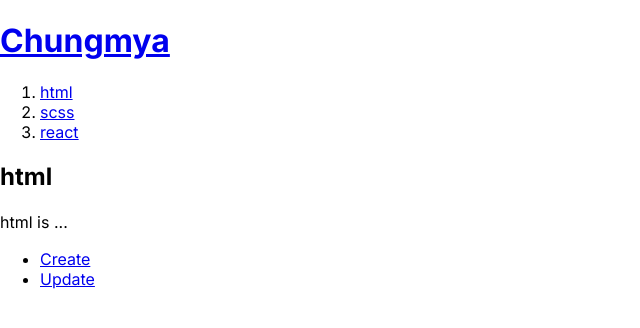
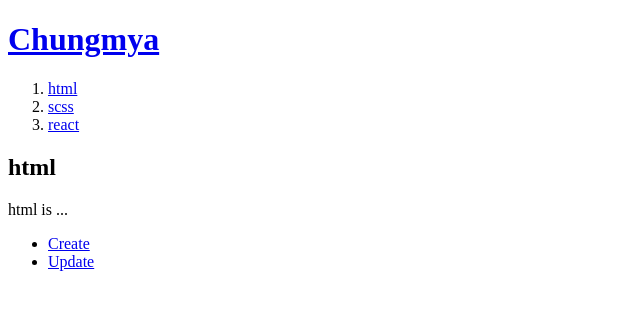
Before and after one commit to chungmya/Teamproject, a Next.js app in the folder react-storybook/: page / in a window 1280 px wide. Shown: the top 328 px of the page, without its empty margins (0-640 px from the left). Built offline with nearby package versions, Linux system fonts and the light colour scheme.

Commit message:
래액트 update

```diff
--- /dev/null
+++ b/react-storybook/app/layout.jsx
@@ -0,0 +1,7 @@
+export default function RootLayout({ children }) {
+  return (
+    <html lang="en">
+      <body>{children}</body>
+    </html>
+  );
+}
--- a/react-storybook/app/layout.tsx
+++ /dev/null
@@ -1,21 +0,0 @@
-// app/layout.tsx
-import "./globals.css";
-import { Inter } from "next/font/google";
-
-const inter = Inter({
-  subsets: ["latin"],
-});
-
-export default function RootLayout({
-  children,
-}: {
-  children: React.ReactNode;
-}) {
-  return (
-    <html lang="ko">
-      <body className={inter.className}>
-        {children}
-      </body>
-    </html>
-  );
-}
--- /dev/null
+++ b/react-storybook/app/page.jsx
@@ -0,0 +1,175 @@
+"use client";
+import { useState } from "react";
+import Header from "@/components/Header/Header";
+import Nav from "@/components/Header/Nav";
+import Article from "@/components/Contents/Article";
+
+export default function Home() {
+
+  const [topics, setTopics] = useState([
+    { id: 1, title: "html", body: "html is ..." },
+    { id: 2, title: "scss", body: "scss is ..." },
+    { id: 3, title: "react", body: "react is ..." },
+  ]);
+
+  const [nextId, setNextId] = useState(4);
+
+  const [selectedTopic, setSelectedTopic] = useState(topics[0] ?? null);
+
+
+  const [mode, setMode] = useState(selectedTopic ? "READ" : "WELCOME");
+
+  let content = null;
+
+
+  if (mode === "WELCOME" || selectedTopic === null) {
+    content = <Article title="welcome" body="Hello, WEB" />;
+  }
+
+  if (mode === "READ" && selectedTopic) {
+    content = <Article title={selectedTopic.title} body={selectedTopic.body} />;
+  }
+
+  if (mode === "CREATE") {
+    content = (
+      <Create
+        onCreate={(title, body) => {
+          const newTopic = { id: nextId, title, body };
+
+          const newTopics = [...topics];
+          newTopics.push(newTopic);
+          setTopics(newTopics);
+
+          setSelectedTopic(newTopic);
+          setNextId(nextId + 1);
+          setMode("READ");
+        }}
+      />
+    );
+  }
+
+  if (mode === "UPDATE" && selectedTopic) {
+    content = (
+      <Update
+        title={selectedTopic.title}
+        body={selectedTopic.body}
+        onUpdate={(title, body) => {
+
+          const newTopics = topics.map((t) =>
+            t.id === selectedTopic.id ? { ...t, title, body } : t
+          );
+          setTopics(newTopics);
+
+          setSelectedTopic({ ...selectedTopic, title, body });
+          setMode("READ");
+        }}
+      />
+    );
+  }
+
+  return (
+    <div>
+      <Header
+        title="Chungmya"
+        onChangeMode={() => {
+          setMode("WELCOME");
+          setSelectedTopic(null);
+        }}
+      />
+
+      <Nav
+        topics={topics}
+        onSelect={(topic) => {
+          setSelectedTopic(topic);
+          setMode("READ");
+        }}
+      />
+
+      {content}
+
+      <ul>
+        {mode !== "CREATE" && (
+          <li>
+            <a
+              href="/create"
+              onClick={(e) => {
+                e.preventDefault();
+                setMode("CREATE");
+              }}
+            >
+              Create
+            </a>
+          </li>
+        )}
+
+        {mode === "READ" && selectedTopic && (
+          <li>
+            <a
+              href="/update"
+              onClick={(e) => {
+                e.preventDefault();
+                setMode("UPDATE");
+              }}
+            >
+              Update
+            </a>
+          </li>
+        )}
+      </ul>
+    </div>
+  );
+}
+
+function Create({ onCreate }) {
+  return (
+    <article>
+      <h2>Create</h2>
+      <form
+        onSubmit={(e) => {
+          e.preventDefault();
+          const title = e.target.title.value;
+          const body = e.target.body.value;
+          onCreate(title, body);
+        }}
+      >
+        <p>
+          <input type="text" name="title" placeholder="title" />
+        </p>
+        <p>
+          <textarea name="body" placeholder="body" />
+        </p>
+        <p>
+          <button type="submit">Create</button>
+        </p>
+      </form>
+    </article>
+  );
+}
+
+
+function Update({ title: initTitle, body: initBody, onUpdate }) {
+  const [title, setTitle] = useState(initTitle);
+  const [body, setBody] = useState(initBody);
+
+  return (
+    <article>
+      <h2>Update</h2>
+      <form
+        onSubmit={(e) => {
+          e.preventDefault();
+          onUpdate(title, body);
+        }}
+      >
+        <p>
+          <input value={title} onChange={(e) => setTitle(e.target.value)} />
+        </p>
+        <p>
+          <textarea value={body} onChange={(e) => setBody(e.target.value)} />
+        </p>
+        <p>
+          <button type="submit">Update</button>
+        </p>
+      </form>
+    </article>
+  );
+}
--- a/react-storybook/app/page.tsx
+++ /dev/null
@@ -1,93 +0,0 @@
-"use client";
-import { useState } from "react";
-import Header from "@/components/Header/Header";
-import Nav from "@/components/Header/Nav";
-import Article from "@/components/Contents/Article";
-
-export default function Home() {
-
-  const [topics, setTopics] = useState<Topic[]>([
-    {id:1, title:'html', body:'html is ...'},
-    {id:2, title:'scss', body:'scss is ...'},
-    {id:3, title:'react', body:'reat is ...'},
-  ]);
-
-  const [nextId, setNextId] = useState(4);
-  const [selectedTopic, setSelectedTopic] = useState<Topic | null>(topics[0]);
-  const [isCreate, setIsCreate] = useState(false);
-
-  let content = null;
-  let contextControl = null;
-
-  if(isCreate){
-    content = <Create onCreate={(_title, _body)=>{
-      const newTopic = {id:nextId, title:_title, body:_body}
-      const newTopics = [...topics]
-      newTopics.push(newTopic);
-      setTopics(newTopics);
-
-      setSelectedTopic(newTopic);
-      setNextId(nextId + 1);
-      setIsCreate(false);
-    }}/>;
-  } else if (selectedTopic === null) {
-    content = <Article title="welcome" body="Hello, WEB" />
-  } else {
-    content = (
-      <Article
-        title={selectedTopic.title}
-        body={selectedTopic.body}
-       />
-    );
-    contextControl = <li><a href="/update/2">Update</a></li>
-  }
-
-  return (
-    <div>
-      <Header title="Chungmya" />
-
-      <Nav
-        topics={topics}
-        onSelect = {(topic: Topic) => {
-        setIsCreate(false);
-        setSelectedTopic(topic);
-      }}
-      />
-
-      {content}
-
-      <ul>
-        <li>
-          <a href="/create/1"
-              onClick={(e)=> {
-                e.preventDefault();
-                setIsCreate(true);
-              }}>
-          Create</a>
-        </li>
-        {contextControl}
-      </ul>
-
-    </div>
-  );
-
-
-  function Create(props) {
-    return (
-    <article>
-      <h2>Create</h2>
-      <form onSubmit={(e)=>{
-        e.preventDefault();
-        const title = e.target.title.value;
-        const body = e.target.body.value;
-        props.onCreate(title, body);
-      }}>
-        <p><input type="text" name="title" placeholder="title"/></p>
-        <p><textarea name="body" placeholder="body"></textarea></p>
-        <p><input type="submit" value="Create"></input></p>
-
-      </form>
-    </article>
-    )
-  }
-}
--- a/react-storybook/components/Contents/Article.tsx
+++ b/react-storybook/components/Contents/Article.jsx
@@ -1,11 +1,5 @@
 "use client";
-
-type ArtiProps = {
-  title:string,
-  body:string,
-}
-
-      export default function Article({title, body}: ArtiProps) {
+      export default function Article({title, body}) {
         return(
           <article>
             <h2>{title}</h2>
--- a/react-storybook/components/Header/Header.tsx
+++ b/react-storybook/components/Header/Header.jsx
@@ -1,17 +1,11 @@
 "use client";
 
-type HeaderProps = {
-  title: string;
-  onChangeMode: () => void;
-};
-
-
-export default function Header({title, onChangeMode} : HeaderProps) {
+export default function Header({title, onChangeMode}) {
   return (
       <header >
         <h1>
-					<a href="#" onClick={(event)=>{
-					event.preventDefault();
+					<a href="#" onClick={(e)=>{
+					e.preventDefault();
 					onChangeMode();
 				}}
 				>{title}</a>
--- a/react-storybook/components/Header/nav.tsx
+++ b/react-storybook/components/Header/Nav.jsx
@@ -1,10 +1,4 @@
 "use client";
-
-type Topic = {
-	id: number;
-	title: string;
-	body: string,
-}
 
 export default function Nav({topics, onSelect}) {
   return (
```
Also changed, not shown: react-storybook/app/todolist/TodoBoard.jsx (renamed from react-storybook/app/todolist/TodoBoard.tsx), react-storybook/app/todolist/TodoItem.jsx (renamed from react-storybook/app/todolist/TodoItem.tsx), react-storybook/app/todolist/page.jsx (renamed from react-storybook/app/todolist/page.tsx), 1 other file (tests, documents, lock files or other folders).
